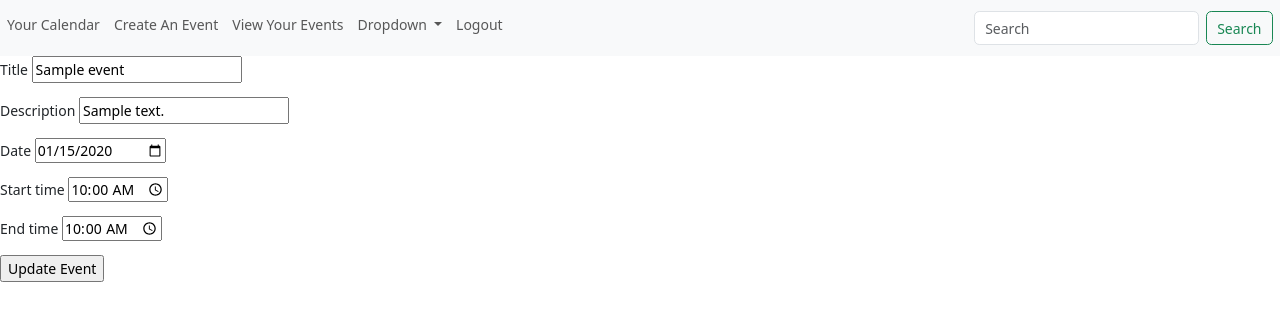
After one commit to mcabio/its-a-date, a Flask app: page /edit-event/1 in a window 1280 px wide. The commit adds this page. Shown: the top 321 px of the page. Run offline with Flask 2, Linux system fonts and the light colour scheme; tables that the repository leaves empty hold one stand-in row (values such as "Sample post").

Commit message:
Added option to edit and delete. Deleted events reflected on both calendar and list view

```diff
--- a/server.py
+++ b/server.py
@@ -105,20 +105,29 @@ def dashboard():
         flash("User not found.")
         return redirect('/')
 
-    # Pass the user data to the template
-    return render_template('dashboard.html', user=user)
+    # Query for dashboard events (excluding deleted events)
+    dashboard_events = Event.query.filter(
+        Event.user_id == user.user_id,
+        Event.deleted_on.is_(None)
+    ).all()
+
+    # Pass the user and events data to the template
+    return render_template('dashboard.html', user=user, dashboard_events=dashboard_events)
 
 
 @app.route('/your-events', methods=["GET", "POST"])
 def your_events():
     # Assuming you have the user_id in the session
     user_id = session.get('user_id')
+
     if user_id is None:
         return jsonify({"error": "User not authenticated"}), 401
 
     try:
         events = crud.get_events_by_user_id(user_id)
 
+        # Filter out deleted events
+        events = [event for event in events if event.deleted_on is None]
 
         # Convert events to a list of dictionaries
         events_data = []
@@ -133,12 +142,10 @@ def your_events():
                 "end_time": event.end_time.strftime('%I:%M %p') if event.end_time else None,
             })
 
-        # response_data = {"events": events_data}
-        # print(response_data)
-    #     return jsonify(response_data)
     except Exception as e:
         print("Error:", str(e))
         # return jsonify({"error": str(e)}), 500
+
     return render_template('your-events.html', events_data=events_data)
 
 
@@ -218,8 +225,11 @@ def publish_event():
     # Query the database for events within the specified start and end dates and user_id
     events = Event.query.filter(
         Event.user_id == user_id,
-        Event.date.between(start_date.date(), end_date.date())
+        Event.date.between(start_date.date(), end_date.date()),
+        Event.deleted_on == None
     ).all()
+
+    # events = [event for event in events if event.deleted_on is None]
 
     # Convert events to a list of dictionaries containing the required information
     events_data = []
@@ -235,6 +245,84 @@ def publish_event():
     # Return the events data as JSON
     response_data = {'events': events_data} if events_data else {'events': []}
     return jsonify(response_data)
+
+
+@app.route('/edit-event/<int:event_id>', methods=['POST', 'GET'])
+def edit_event(event_id):
+    """Update the event details."""
+    # Retrieve the event from the database
+    event = Event.query.get(event_id)
+
+    # Check if the event exists
+    if event is None:
+        flash("Event not found.")
+        return redirect('/your-events')
+
+    if request.method == "GET":
+        # Convert date and times to string for rendering in the form
+        event_date = event.date.strftime('%Y-%m-%d') if event.date else ''
+        start_time = event.start_time.strftime('%H:%M') if event.start_time else ''
+        end_time = event.end_time.strftime('%H:%M') if event.end_time else ''
+
+        # Pass the event details to the template context
+        return render_template('edit-event.html', event=event, event_date=event_date, start_time=start_time, end_time=end_time)
+
+    # Process form submission (POST request)
+    try:
+        event.title = request.form.get('title')
+        event.description = request.form.get('description')
+
+        # Update date if provided
+        date_str = request.form.get('date')
+        if date_str:
+            event.date = datetime.strptime(date_str, "%Y-%m-%d").date()
+
+        # Update start time if provided
+        start_time_str = request.form.get('start_time')
+        if start_time_str:
+            event.start_time = datetime.strptime(start_time_str, "%H:%M").time()
+
+        # Update end time if provided
+        end_time_str = request.form.get('end_time')
+        if end_time_str:
+            event.end_time = datetime.strptime(end_time_str, "%H:%M").time()
+    except ValueError as e:
+        flash(f"Error updating event: {str(e)}")
+        return redirect('/your-events')
+
+    # Update the updated_on field with the current date and time
+    event.updated_on = datetime.now()
+
+    # Save the changes to the database
+    db.session.commit()
+
+    flash('Event updated successfully.')
+    return redirect('/your-events')
+
+
+@app.route('/delete-event/<int:event_id>', methods=['POST', 'GET'])
+def delete_event(event_id):
+    """Delete the event."""
+    # Retrieve the event from the database
+    event = Event.query.get(event_id)
+
+    # Check if the event exists
+    if event is None:
+        flash("Event not found.")
+        return redirect('/your-events')
+
+    # Update the deleted_on field with the current date and time
+    event.updated_on = datetime.now()
+    event.deleted_on = datetime.now()
+
+    # Save the changes to the database
+    db.session.commit()
+
+    flash('Event deleted successfully.')
+    return redirect('/your-events')
+
+
+
 
 @app.route('/logout', methods=['GET'])
 def logout():
--- a/static/css/style.css
+++ b/static/css/style.css
@@ -8,7 +8,7 @@ html, body {
   }
 
   #calendar {
-    max-width: 1100px;
+    max-width: 800px;
     margin: 40px auto;
   }
 .create-event {
--- a/static/js/dashboard.js
+++ b/static/js/dashboard.js
@@ -1,6 +1,7 @@
 document.addEventListener('DOMContentLoaded', function() {
     var calendarEl = document.getElementById('calendar');
     var calendar = new FullCalendar.Calendar(calendarEl, {
+        themeSystem: 'bootstrap5',
         initialView: 'dayGridMonth',
         headerToolbar: {
             left: 'prev,next today',
--- a/templates/dashboard.html
+++ b/templates/dashboard.html
@@ -15,7 +15,8 @@
     https://cdn.jsdelivr.net/npm/fullcalendar@6.1.10/index.global.min.js
     "></script>
 
-
+    <link href='https://cdn.jsdelivr.net/npm/bootstrap@5.1.3/dist/css/bootstrap.min.css' rel='stylesheet'>
+    <link href='https://cdn.jsdelivr.net/npm/bootstrap-icons@1.8.1/font/bootstrap-icons.css' rel='stylesheet'>
     <script src='/static/js/dashboard.js'></script>
 
 
--- /dev/null
+++ b/templates/edit-event.html
@@ -0,0 +1,26 @@
+{% extends 'base.html' %}
+{% block title %} Edit Event {% endblock %}
+{% block body %}
+
+<form action="/edit-event/{{ event.event_id }}" method="POST">
+    <input type="hidden" name="event_id" value="{{ event.event_id }}">
+    <p>
+        Title <input type="text" name="title" value="{{ event.title }}">
+    </p>
+    <p>
+        Description <input type="string" name="description" value="{{ event.description }}">
+    </p>
+    <p>
+        Date <input type="date" name="date" value="{{ event_date }}">
+    </p>
+    <p>
+        Start time <input type="time" name="start_time" value="{{ start_time }}">
+    </p>
+    <p>
+        End time <input type="time" name="end_time" value="{{ end_time }}">
+    </p>
+
+    <input type="submit" value="Update Event">
+</form>
+
+{% endblock body %}
```
Also changed, not shown: static/js/yourEvents.js (+17 -16 lines), templates/delete-event.html (added, +26 -0 lines), templates/your-events.html (+9 -6 lines).
